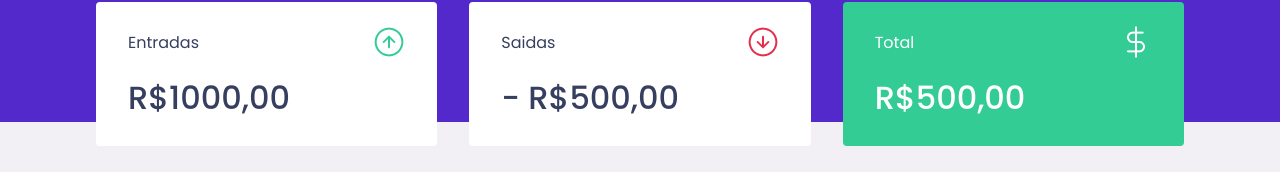
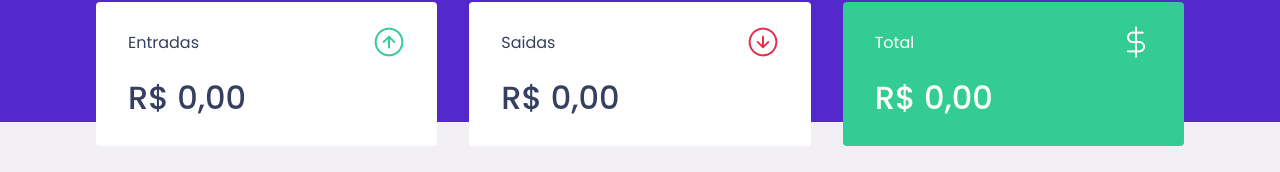
Before and after one commit to brunoderocco/dataviewMoney, a React (Create React App) app in the folder dtmoney/: page / in a window 1280 px wide. Shown: the part 118-290 px from the top of the page. Built offline with nearby package versions, Linux system fonts and the light colour scheme; no server answers; what miragejs would draw is missing.

Commit message:
Summary sum of values

```diff
--- a/dtmoney/src/components/Summary/index.tsx
+++ b/dtmoney/src/components/Summary/index.tsx
@@ -10,6 +10,28 @@
     console.log("Sumary");
     console.log(transactions);
 
+
+    const summary = transactions.reduce( (acc, transaction) => {
+            if (transaction.type == 'deposit'){
+                acc.deposits += transaction.amount;
+                acc.total += transaction.amount;
+            }
+            else{
+                acc.withdraws -= transaction.amount;
+                acc.total -= transaction.amount;
+            }
+
+            return acc;
+        },
+        {
+            deposits: 0,
+            withdraws: 0,
+            total: 0
+        }
+
+        );
+
+
     return (
         <Container>
             <div>
@@ -19,7 +41,10 @@
                     </p>
                     <img src={incomeImg} alt="Entradas" />
                 </header>
-                <strong>R$1000,00</strong>
+                <strong>{new Intl.NumberFormat('pt-BR', {
+                                    style: 'currency',
+                                    currency: 'BRL'}).format(summary.deposits)
+                                }</strong>
             </div>
 
             <div>
@@ -29,7 +54,10 @@
                     </p>
                     <img src={outcomeImg} alt="Saidas" />
                 </header>
-                <strong>- R$500,00</strong>
+                <strong> {new Intl.NumberFormat('pt-BR', {
+                                    style: 'currency',
+                                    currency: 'BRL'}).format(summary.withdraws)
+                                }</strong>
             </div>
 
             <div className="highlight-background">
@@ -39,7 +67,10 @@
                     </p>
                     <img src={totalImg} alt="Total" />
                 </header>
-                <strong>R$500,00</strong>
+                <strong>{new Intl.NumberFormat('pt-BR', {
+                                    style: 'currency',
+                                    currency: 'BRL'}).format(summary.total)
+                                }</strong>
             </div>
         </Container>
     )
```
